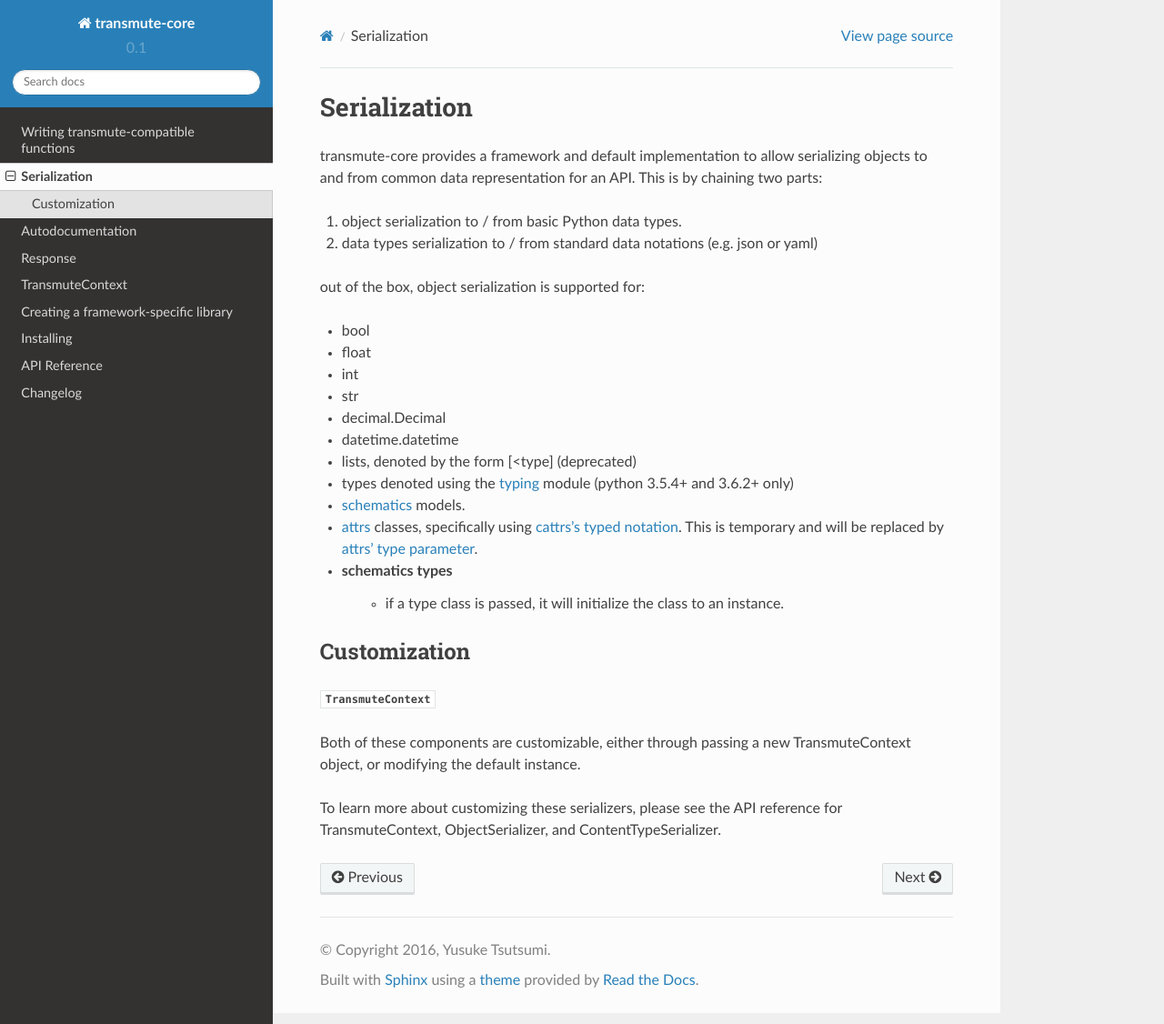
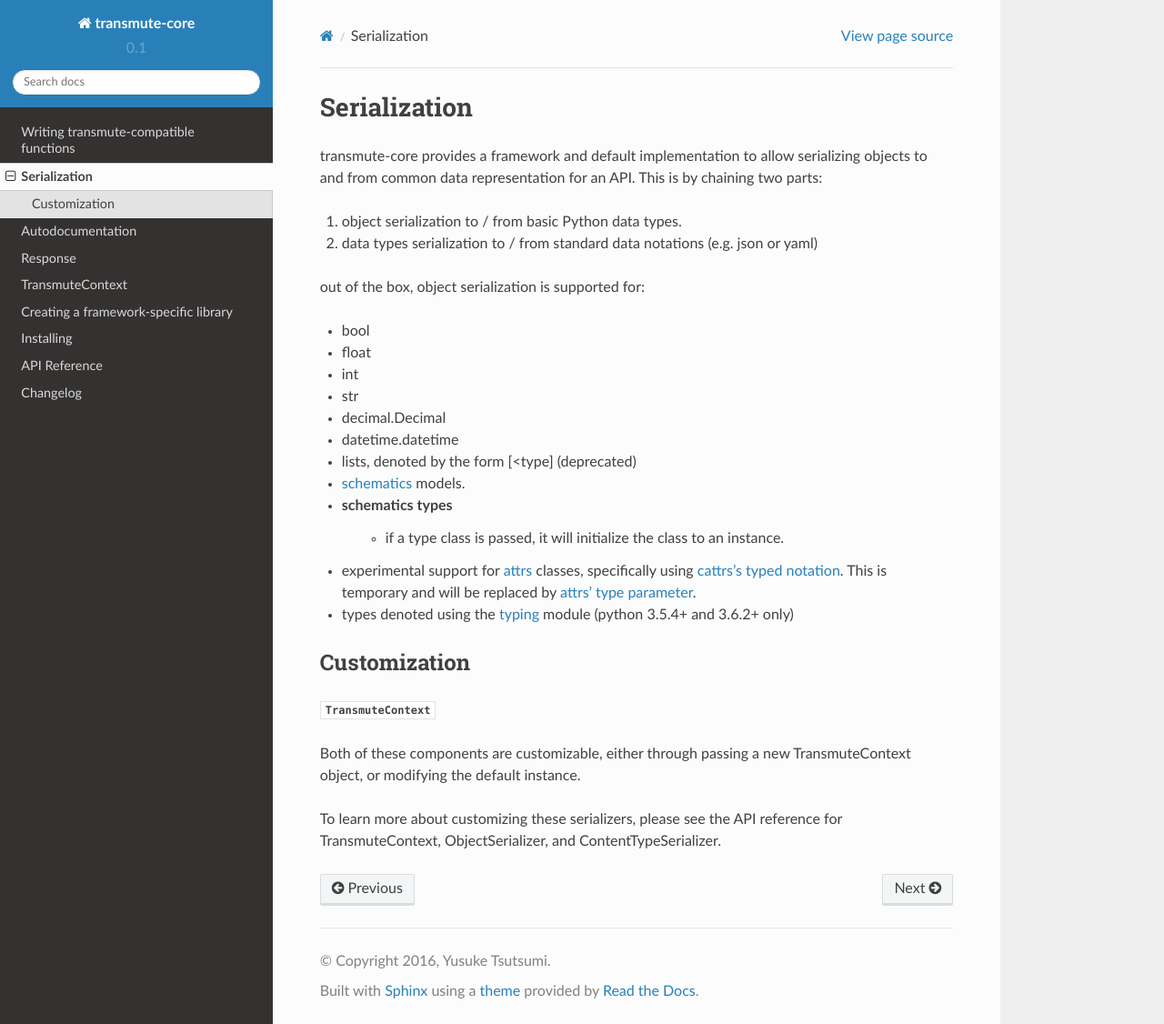
Before and after one commit to toumorokoshi/transmute-core, a Sphinx documentation site: the page built from docs/serialization.rst, in a window 1280 px wide and 1126 px high. Shown: the whole window at 91% size. Built offline with Sphinx 7.4.7 and the Read the Docs theme 2.0.0, drawn with Linux system fonts in a browser that asks for light colours.

Commit message:
minor: updating docs.

```diff
--- a/docs/serialization.rst
+++ b/docs/serialization.rst
@@ -20,14 +20,14 @@ out of the box, object serialization is supported for:
 * decimal.Decimal
 * datetime.datetime
 * lists, denoted by the form [<type] (deprecated)
-* types denoted using the `typing <https://docs.python.org/3/library/typing.html>`_ module (python 3.5.4+ and 3.6.2+ only)
 * `schematics <http://schematics.readthedocs.org/en/latest/>`_ models.
-* `attrs <http://www.attrs.org/en/stable/>`_ classes, specifically
+* schematics types
+    * if a type class is passed, it will initialize the class to an instance.
+* experimental support for `attrs <http://www.attrs.org/en/stable/>`_ classes, specifically
   using `cattrs's typed notation
   <https://cattrs.readthedocs.io/en/latest/structuring.html#complex-attrs-classes>`_. This
   is temporary and will be replaced by `attrs' type parameter <https://github.com/python-attrs/attrs/issues/215>`_.
-* schematics types
-    * if a type class is passed, it will initialize the class to an instance.
+* types denoted using the `typing <https://docs.python.org/3/library/typing.html>`_ module (python 3.5.4+ and 3.6.2+ only)
 
 -------------
 Customization
```
